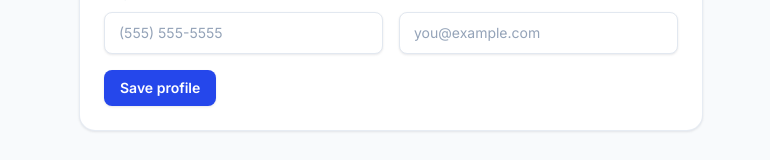
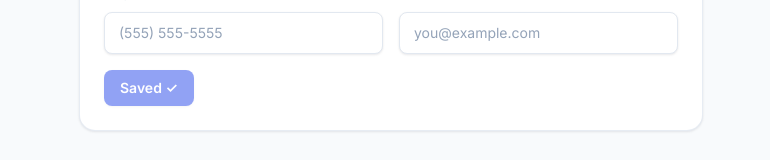
Before and after one commit to CertAlertCRM/ReferBound, a Next.js app: page /profile in a window 1280 px wide. Shown: the part 562-722 px from the top of the page, without its empty margins (249-1019 px from the left). Built offline with nearby package versions, Linux system fonts and the light colour scheme; no server answers.

Commit message:
Save buttons reflect saved state

```diff
--- a/app/deal/[id]/page.tsx
+++ b/app/deal/[id]/page.tsx
@@ -38,7 +38,9 @@ export default function DealPage() {
   const [replySending, setReplySending] = useState(false);
   const [premium, setPremium] = useState("");
   const [lines, setLines] = useState("");
+  const [dealBaseline, setDealBaseline] = useState({ premium: "", lines: "" });
   const [dealSaving, setDealSaving] = useState(false);
+  const dealDirty = premium !== dealBaseline.premium || lines !== dealBaseline.lines;
   const [showAllActivity, setShowAllActivity] = useState(false);
   const [showAllMsgs, setShowAllMsgs] = useState(false);
   const [busy, setBusy] = useState(false);
@@ -62,8 +64,11 @@ export default function DealPage() {
       const found = all.find((x) => x.id === id) ?? null;
       setR(found);
       if (found) {
-        setPremium(found.premium != null ? String(found.premium) : "");
-        setLines(found.policy_lines ?? "");
+        const p = found.premium != null ? String(found.premium) : "";
+        const l = found.policy_lines ?? "";
+        setPremium(p);
+        setLines(l);
+        setDealBaseline({ premium: p, lines: l });
       }
     }
     if (actRes.ok) setActivity((await actRes.json()).activity ?? []);
@@ -364,8 +369,8 @@ export default function DealPage() {
               />
             </label>
             <div className="flex items-end">
-              <button className="btn-ghost w-full" disabled={dealSaving}>
-                {dealSaving ? "Saving…" : "Save"}
+              <button className="btn-ghost w-full" disabled={dealSaving || !dealDirty}>
+                {dealSaving ? "Saving…" : dealDirty ? "Save" : "Saved ✓"}
               </button>
             </div>
           </form>
--- a/app/profile/page.tsx
+++ b/app/profile/page.tsx
@@ -15,24 +15,28 @@ const EMPTY: Profile = { display_name: "", agency_name: "", office: "", phone: "
 
 export default function ProfilePage() {
   const [form, setForm] = useState<Profile>(EMPTY);
+  const [baseline, setBaseline] = useState<Profile>(EMPTY);
   const [headshotUrl, setHeadshotUrl] = useState<string | null>(null);
   const [loading, setLoading] = useState(true);
   const [saving, setSaving] = useState(false);
   const [uploading, setUploading] = useState(false);
-  const [saved, setSaved] = useState(false);
+
+  const dirty = JSON.stringify(form) !== JSON.stringify(baseline);
 
   useEffect(() => {
     fetch("/api/profile").then(async (res) => {
       if (res.ok) {
         const { profile, headshotUrl } = await res.json();
         if (profile) {
-          setForm({
+          const loaded = {
             display_name: profile.display_name ?? "",
             agency_name: profile.agency_name ?? "",
             office: profile.office ?? "",
             phone: profile.phone ?? "",
             email: profile.email ?? "",
-          });
+          };
+          setForm(loaded);
+          setBaseline(loaded);
         }
         setHeadshotUrl(headshotUrl);
       }
@@ -50,8 +54,7 @@ export default function ProfilePage() {
     });
     setSaving(false);
     if (res.ok) {
-      setSaved(true);
-      setTimeout(() => setSaved(false), 2000);
+      setBaseline({ ...form });
     } else {
       alert((await res.json()).error ?? "Failed to save");
     }
@@ -135,8 +138,8 @@ export default function ProfilePage() {
                 {field("phone", "Phone", "(555) 555-5555")}
                 {field("email", "Email", "you@example.com")}
               </div>
-              <button className="btn-primary" disabled={saving}>
-                {saving ? "Saving…" : saved ? "Saved ✓" : "Save profile"}
+              <button className="btn-primary" disabled={saving || !dirty}>
+                {saving ? "Saving…" : dirty ? "Save profile" : "Saved ✓"}
               </button>
             </form>
           </>
```
